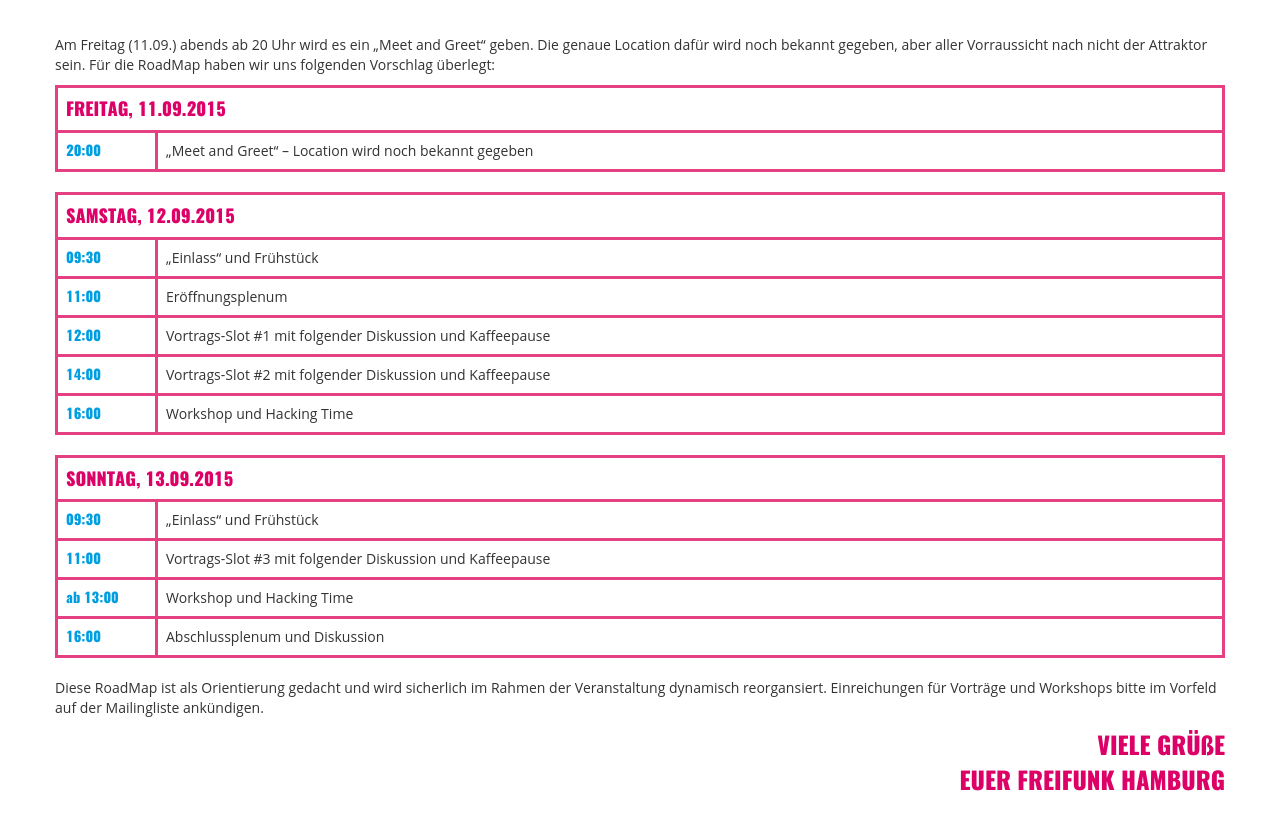
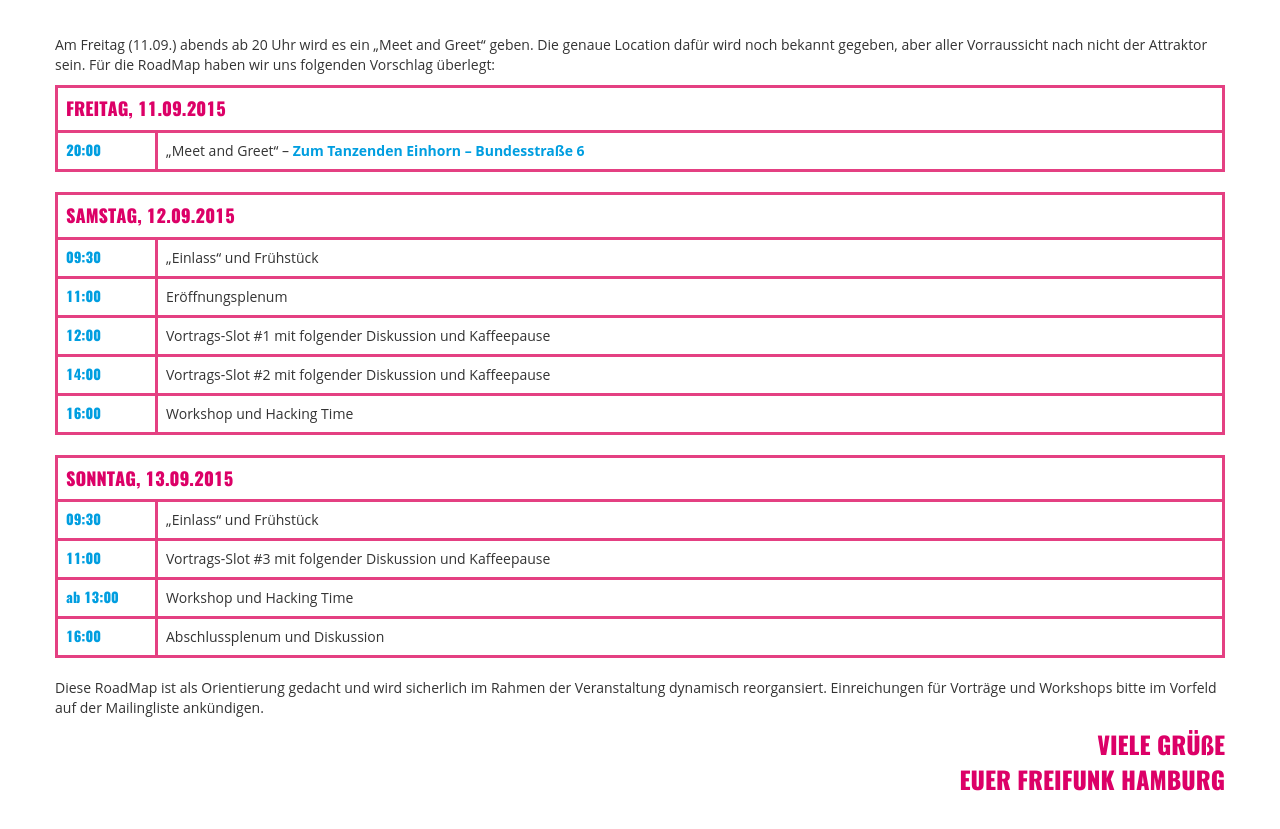
Before and after one commit to ffnord/ffnord.net, a plain HTML site: page site/index.html in a window 1280 px wide. Shown: the part 1020-1849 px from the top of the page. Drawn offline with Linux system fonts and the light colour scheme; a web font is replaced by a local one.

Commit message:
Meet and Greet Location eingetragen

```diff
--- a/site/index.html
+++ b/site/index.html
@@ -50,7 +50,7 @@
                     </tr>
                     <tr>
                         <th scope="row">20:00</th>
-                        <td>„Meet and Greet“ – Location wird noch bekannt gegeben</td>
+                        <td>„Meet and Greet“ – <a href="https://www.zum-tanzenden-einhorn.de/" title="Zum Tanzenden Einhorn – Bundesstraße 6" target="_blank">Zum Tanzenden Einhorn – Bundesstraße 6</a></td>
                     </tr>
                 </table>
 
```
